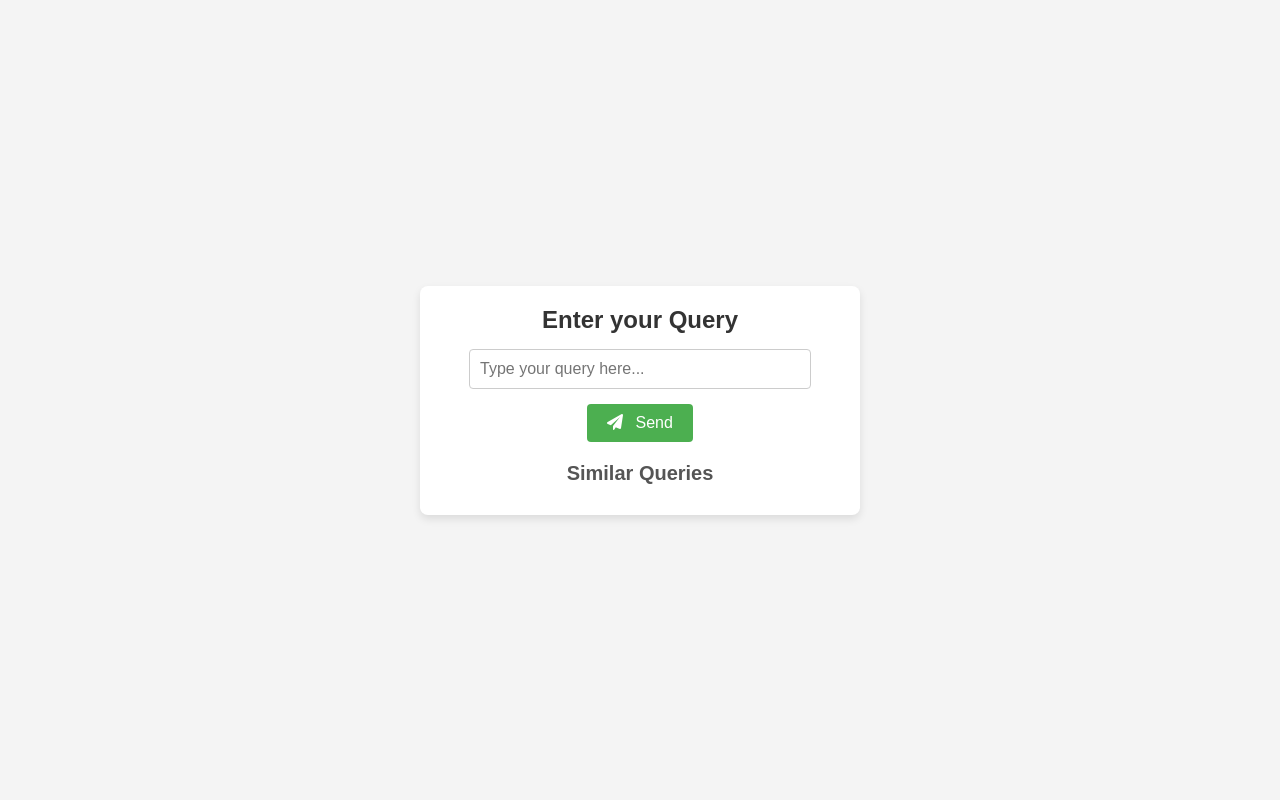
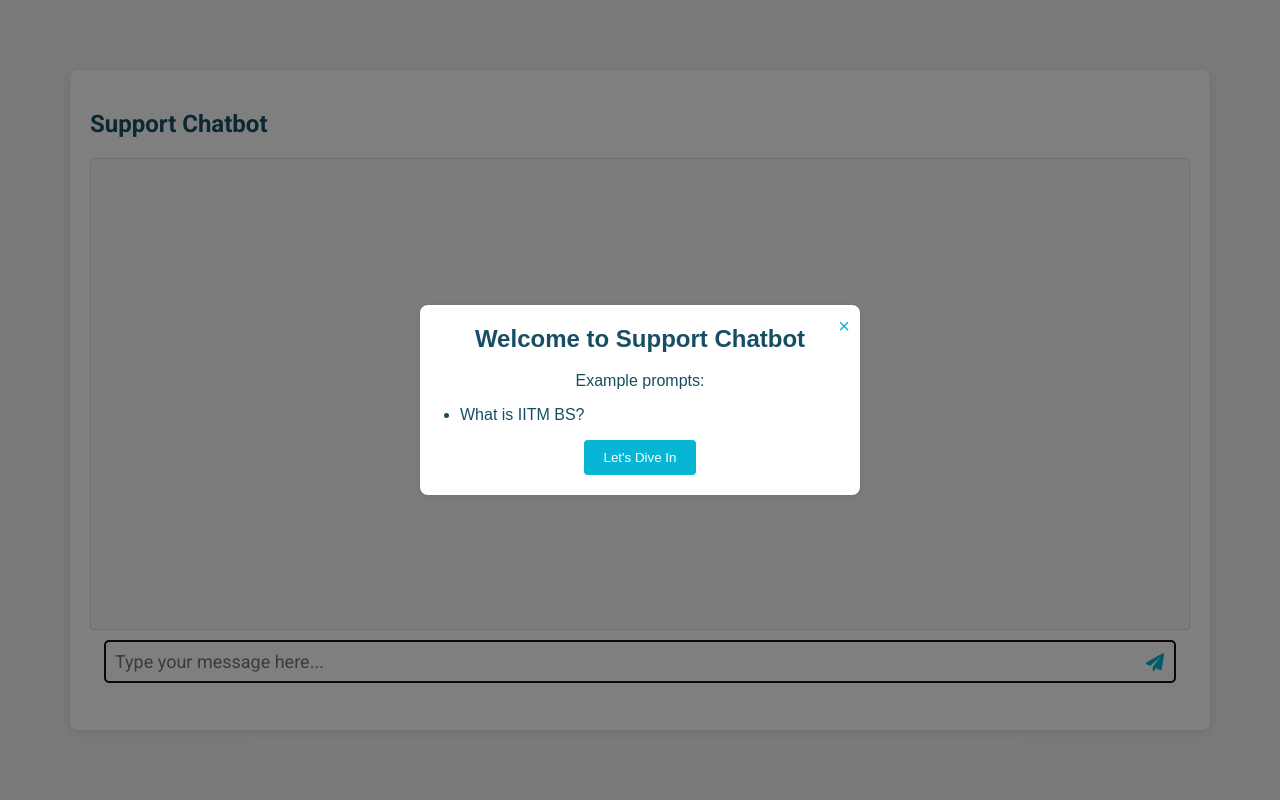
Before and after one commit to iitmbsc-student-projects/support-chatbot, a Flask app: page / in a window 1280 px wide. Run offline with Flask 3, Linux system fonts and the light colour scheme; parts of the project's set-up code (start-up, migrations or seed data) failed here and were passed over; some libraries are stand-ins or nearby versions.

Commit message:
added frontend logic - ready for integration

```diff
--- a/app.py
+++ b/app.py
@@ -26,13 +26,13 @@
 if __name__ == '__main__':
     vector_store_path = "Vector_store"
 
-    if len(os.listdir(vector_store_path))==0:
-        # Step 1: Create a vector store
-        pdf_path = "documents/Student_Handbook_latest.pdf"
-        grading_doc_url = "https://docs.google.com/document/d/e/2PACX-1vRBH1NuM3ML6MH5wfL2xPiPsiXV0waKlUUEj6C7LrHrARNUsAEA1sT2r7IHcFKi8hvQ45gSrREnFiTT/pub?urp=gmail_link"
-        vector_store = create_vector_store_from_docs(pdf_path, grading_doc_url)
-        vector_store.save_local(vector_store_path)
-    else:
-        vector_store = load_vector_store(vector_store_path)
+    # if len(os.listdir(vector_store_path))==0:
+    #     # Step 1: Create a vector store
+    #     pdf_path = "documents/Student_Handbook_latest.pdf"
+    #     grading_doc_url = "https://docs.google.com/document/d/e/2PACX-1vRBH1NuM3ML6MH5wfL2xPiPsiXV0waKlUUEj6C7LrHrARNUsAEA1sT2r7IHcFKi8hvQ45gSrREnFiTT/pub?urp=gmail_link"
+    #     # vector_store = create_vector_store_from_docs(pdf_path, grading_doc_url}
+    #     # vector_store.save_local(vector_store_path)
+    # else:
+    #     # vector_store = load_vector_store(vector_store_path)
 
     app.run(debug=True)
--- a/ask_llm.py
+++ b/ask_llm.py
@@ -17,7 +17,7 @@
 # groq_api_key = config["GROQ_API_KEY"]
 # os.environ["GROQ_API_KEY"] = config["GROQ_API_KEY"]
 
-groq_api_key = os.environ.get("GROQ_API_KEY")
+groq_api_key = config["GROQ_API_KEY"]
 
 hf_embeddings = HuggingFaceEmbeddings(model_name="all-MiniLM-L6-v2")
 
--- a/static/style.css
+++ b/static/style.css
@@ -1,87 +1,215 @@
-/* Reset some default styles */
-body, h1, h2, form, ul {
+body {
+  font-family: Arial, sans-serif;
+  background-color: #f4f4f9;
   margin: 0;
   padding: 0;
-    font-family: Arial, sans-serif;
-}
-
-/* Overall page styling */
-body {
-    background-color: #f4f4f4;
   display: flex;
   justify-content: center;
   align-items: center;
   height: 100vh;
 }
 
-/* Container for the content */
+.auth-container {
+  width: 1100px;
+  background-color: #fff;
+  padding-top: 10px;
+  padding-bottom: 10px;
+  padding-right: 10px;
+  text-align: right;
+  font-family: "Roboto", sans-serif;
+  font-size: large;
+}
+
+.auth-container p {
+  display: inline;
+  margin-right: 10px;
+  color: #164e63;
+}
+
+.auth-container a {
+  color: #06b6d4;
+  text-decoration: none;
+  font-weight: bold;
+}
+
+.auth-container a:hover {
+  color: #0e7490;
+}
+
 .container {
-    background-color: #fff;
-    padding: 20px;
+  width: 1100px;
+  height: 650px;
+  background: #fff;
+  padding-top: 10px;
+  padding-left: 20px;
+  padding-right: 20px;
   border-radius: 8px;
-    box-shadow: 0 4px 8px rgba(0, 0, 0, 0.1);
-    width: 400px;
+  box-shadow: 0 2px 10px rgba(0, 0, 0, 0.1);
   text-align: center;
 }
 
-/* Heading styling */
 h1 {
-    font-size: 24px;
-    color: #333;
+  margin-top: 10px;
+  margin-bottom: 20px;
+  text-align: left;
+  font-family: "Roboto", sans-serif;
+  font-size: x-large;
+  color: #164e63;
 }
 
-/* Styling for the query input box */
-.query-input {
-    width: 80%;
+#chat-box {
+  height: 450px;
+  overflow-y: auto;
+  margin-bottom: 10px;
+  border: 1px solid #ddd;
+  border-radius: 4px;
   padding: 10px;
-    margin-top: 15px;
-    margin-bottom: 15px;
-    border: 1px solid #ccc;
-    border-radius: 4px;
-    font-size: 16px;
+  background: #f9f9f9;
 }
 
-/* Styling for the Send button */
-.send-button {
+.message {
+  margin: 5px 0;
+  text-align: left;
+}
+
+.message.user {
+  text-align: right;
+  color: #155e75;
+  background-color: #cffafe;
+  padding: 10px;
+  border-radius: 5px;
+  margin-bottom: 10px;
+  float: right;
+  font-family: "Roboto", sans-serif;
+  font-size: large;
+}
+
+.message.bot {
+  text-align: left;
+  color: #0e7490;
+  background-color: #ecfeff;
+  border-radius: 5px;
+  margin-top: 50px;
+  padding: 10px;
+  font-family: "Roboto", sans-serif;
+  font-size: large;
+  max-width: 66%;
+}
+
+/* #user-input {
+  width: calc(100% - 50px);
+  padding: 10px;
+  border: 1px solid #ddd;
+  border-radius: 4px;
+}
+
+#send-btn {
   padding: 10px 20px;
-    font-size: 16px;
-    background-color: #4CAF50;
-    color: white;
+  margin-top: 5px;
+  background: #007bff;
+  color: #fff;
   border: none;
   border-radius: 4px;
   cursor: pointer;
 }
 
-.send-button i {
-    margin-right: 8px;
+#send-btn:hover {
+  background: #0056b3;
+} */
+
+.input-container {
+  position: absolute;
+  width: 1100px;
 }
 
-.send-button:hover {
-    background-color: #45a049;
+#user-input {
+  width: 1050px;
+  padding: 10px 10px 10px 10px;
+  border: 1px solid #ddd;
+  border-radius: 4px;
+  font-family: "Roboto", sans-serif;
+  font-size: large;
 }
 
-/* Smaller heading for similar queries */
-h2 {
-    font-size: 20px;
-    margin-top: 20px;
-    color: #555;
+#send-btn {
+  position: absolute;
+  right: 20px;
+  top: 50%;
+  transform: translateY(-50%);
+  background: none;
+  border: none;
+  cursor: pointer;
 }
 
-/* Styling for the list of similar queries */
-.similar-queries {
-    list-style-type: none;
-    padding-left: 0;
-    margin-top: 10px;
+#send-btn i {
+  color: #06b6d4;
+  font-size: 18px;
 }
 
-.similar-queries li {
-    background-color: #f9f9f9;
-    padding: 8px;
-    margin: 5px 0;
-    border-radius: 4px;
-    border: 1px solid #ddd;
+#send-btn:hover i {
+  color: #0e7490;
 }
 
-.similar-queries li:hover {
-    background-color: #f1f1f1;
+.alert-box {
+  position: fixed;
+  top: 0;
+  left: 0;
+  width: 100%;
+  height: 100%;
+  background: rgba(0, 0, 0, 0.5);
+  display: flex;
+  justify-content: center;
+  align-items: center;
+  z-index: 1000;
 }
+
+.alert-content {
+  position: relative;
+  background: #fff;
+  padding: 20px;
+  border-radius: 8px;
+  text-align: center;
+  width: 400px;
+  box-shadow: 0 2px 10px rgba(0, 0, 0, 0.1);
+}
+
+.alert-content h2 {
+  margin-top: 0;
+  color: #164e63;
+}
+
+.alert-content p {
+  color: #164e63;
+}
+
+.alert-content ul {
+  text-align: left;
+  padding-left: 20px;
+  color: #164e63;
+}
+
+.alert-content button {
+  background: #06b6d4;
+  color: #fff;
+  border: none;
+  padding: 10px 20px;
+  border-radius: 4px;
+  cursor: pointer;
+}
+
+.alert-content button:hover {
+  background: #0e7490;
+}
+
+.close-btn {
+  position: absolute;
+  top: 10px;
+  right: 10px;
+  font-size: 20px;
+  cursor: pointer;
+  color: #06b6d4;
+}
+
+.close-btn:hover {
+  color: #0e7490;
+}
--- a/templates/index.html
+++ b/templates/index.html
@@ -1,33 +1,90 @@
 <!DOCTYPE html>
 <html lang="en">
+  <head>
+    <meta charset="UTF-8" />
+    <meta name="viewport" content="width=device-width, initial-scale=1.0" />
+    <title>Support Chatbot</title>
+    <link rel="stylesheet" href="/static/style.css" />
+    <script src="https://cdnjs.cloudflare.com/ajax/libs/marked/15.0.6/marked.min.js"></script>
+    <script src="https://cdnjs.cloudflare.com/ajax/libs/dompurify/2.4.0/purify.min.js"></script>
+    <link rel="stylesheet" href="https://cdnjs.cloudflare.com/ajax/libs/font-awesome/6.0.0-beta3/css/all.min.css">
+    <link href="https://fonts.googleapis.com/css2?family=Roboto:wght@400;700&display=swap" rel="stylesheet">
+</head>
+  </head>
+  <body>
+    <div class="container">
+      <div class="auth-container">
+        <!-- <p>Welcome, {{ user_name }}!</p> -->
+        <!-- <a href="{{ url_for('logout') }}">Logout</a> -->
+      </div>
 
-<head>
-    <meta charset="UTF-8">
-    <meta name="viewport" content="width=device-width, initial-scale=1.0">
-    <title>Matching Queries</title>
-    <link rel="stylesheet" href="{{ url_for('static', filename='style.css') }}">
-    <link href="https://cdnjs.cloudflare.com/ajax/libs/font-awesome/6.0.0-beta3/css/all.min.css" rel="stylesheet">
-</head>
+      <div id="alert-box" class="alert-box">
+        <div class="alert-content">
+          <span class="close-btn" onclick="closeAlert()">&times;</span>
+          <h2>Welcome to Support Chatbot</h2>
+          <p>Example prompts:</p>
+          <ul>
+            <li>What is IITM BS?</li>
+          </ul>
+          <button onclick="closeAlert()">Let's Dive In</button>
+        </div>
+      </div>
 
-<body>
-
-    <div class="container">
-        <h1>Enter your Query</h1>
-        <form action="{{ url_for('search_similar_queries') }}" method="POST" class="query-form">
-            <input type="text" name="query" class="query-input" placeholder="Type your query here...">
-            <button type="submit" class="send-button">
-                <i class="fas fa-paper-plane"></i> Send
-            </button>
-        </form>
-
-        <h2>Similar Queries</h2>
-        <ul class="similar-queries">
-            {% for query in similar_queries %}
-            <li>{{ query }}</li>
-            {% endfor %}
-        </ul>
+      <h1>Support Chatbot</h1>
+      <div id="chat-box"></div>
+      <div class="input-container">
+        <input
+          type="text"
+          id="user-input"
+          placeholder="Type your message here..."
+          autofocus
+        />
+        <button id="send-btn">
+          <i class="fa-solid fa-paper-plane"></i>
+        </button>
+      </div>
     </div>
 
-</body>
+    <script>
+      const chatBox = document.getElementById("chat-box");
+      const userInput = document.getElementById("user-input");
+      const sendBtn = document.getElementById("send-btn");
 
+      function closeAlert() {
+        document.getElementById('alert-box').style.display = 'none';
+      }
+
+      function sendMessage() {
+        const message = userInput.value.trim();
+        if (!message) return;
+        chatBox.innerHTML += `<div class="message user">${message}</div>`;
+        userInput.value = "";
+
+        fetch("/chat", {
+          method: "POST",
+          headers: { "Content-Type": "application/json" },
+          body: JSON.stringify({ message }),
+        })
+          .then((response) => response.json())
+          .then((data) => {
+            const botMessage = data.response;
+            const renderedMessage = DOMPurify.sanitize(marked.parse(botMessage));
+            chatBox.innerHTML += `<div class="message bot">${renderedMessage}</div>`;
+            if (data.stop) {
+              chatBox.innerHTML += `<div class="message bot">Chat ended.</div>`;
+              userInput.disabled = true;
+              sendBtn.disabled = true;
+            }
+            chatBox.scrollTop = chatBox.scrollHeight;
+          })
+          .catch((error) => console.error("Error:", error));
+      }
+      sendBtn.addEventListener("click", sendMessage);
+      userInput.addEventListener("keypress", (event) => {
+        if (event.key === "Enter") {
+          sendMessage();
+        }
+      });
+    </script>
+  </body>
 </html>
```
Lines whose indentation alone changed are shown as unchanged.
